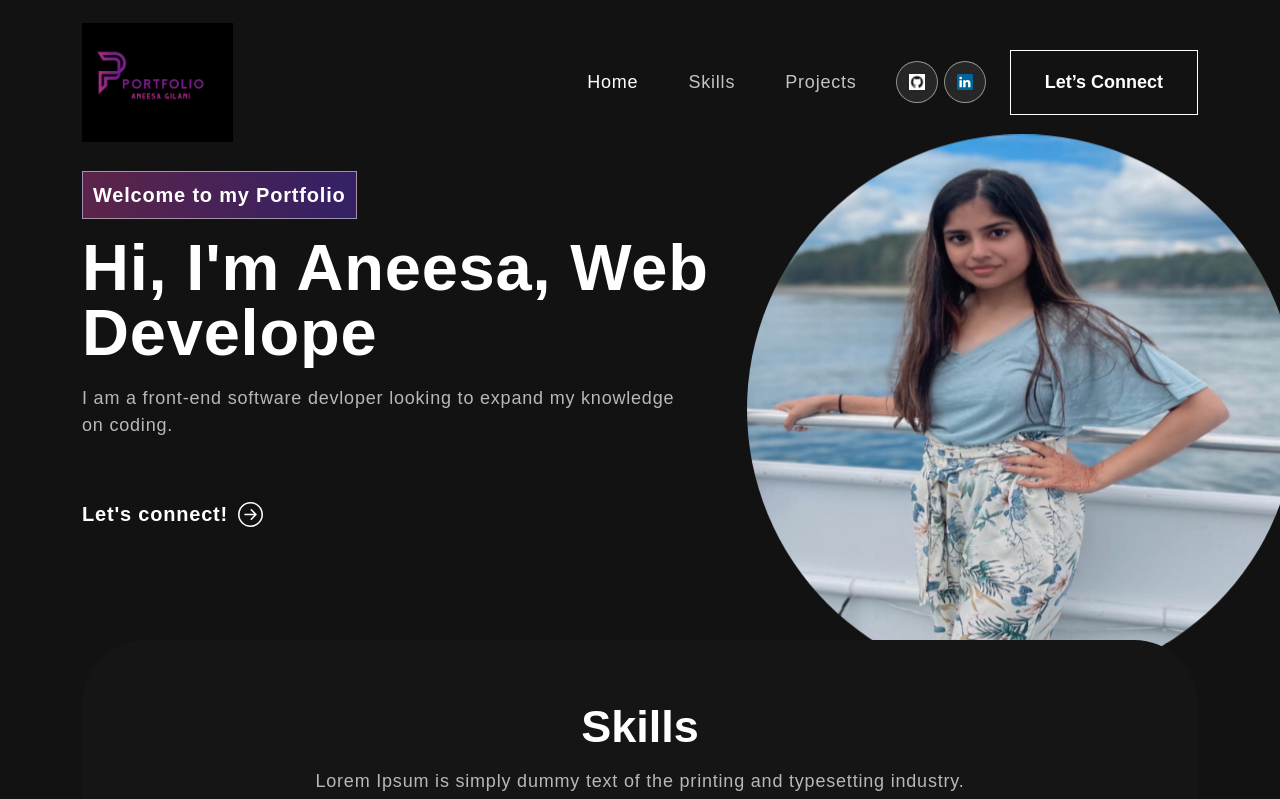
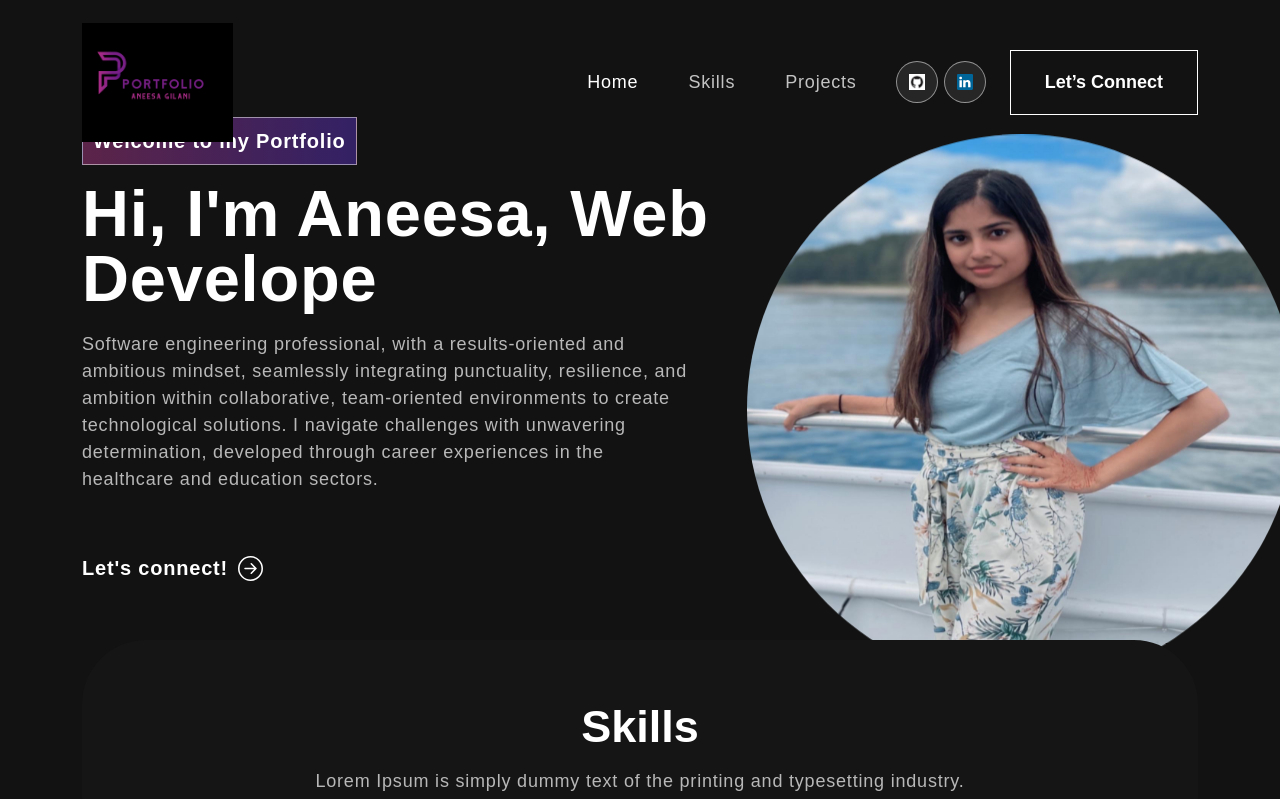
Before and after one commit to agilani14/aneesagilani.github.io, a React (Create React App) app in the folder portfolio/: page / in a window 1280 px wide. Shown: the top 799 px of the page. Built offline with nearby package versions, Linux system fonts and the light colour scheme.

Commit message:
edit brand statement

```diff
--- a/portfolio/src/components/Banner.js
+++ b/portfolio/src/components/Banner.js
@@ -47,7 +47,7 @@ export const Banner = () => {
           <Col xs={12} md={6} xl={7}>
             <span className="tagline"> Welcome to my Portfolio</span>
             <h1> {"Hi, I'm Aneesa,"}<span className="wrap"> {text} </span> </h1>
-            <p> I am a front-end software devloper looking to expand my knowledge on coding.</p>
+            <p> Software engineering professional, with a results-oriented and ambitious mindset, seamlessly integrating punctuality, resilience, and ambition within collaborative, team-oriented environments to create technological solutions. I navigate challenges with unwavering determination, developed through career experiences in the healthcare and education sectors.</p>
             <button onClick={() => console.log('connect')}>Let's connect!<ArrowRightCircle size = {25} /> </button>
           </Col>
           <Col xs={12} md={6} xl={5}>
```
